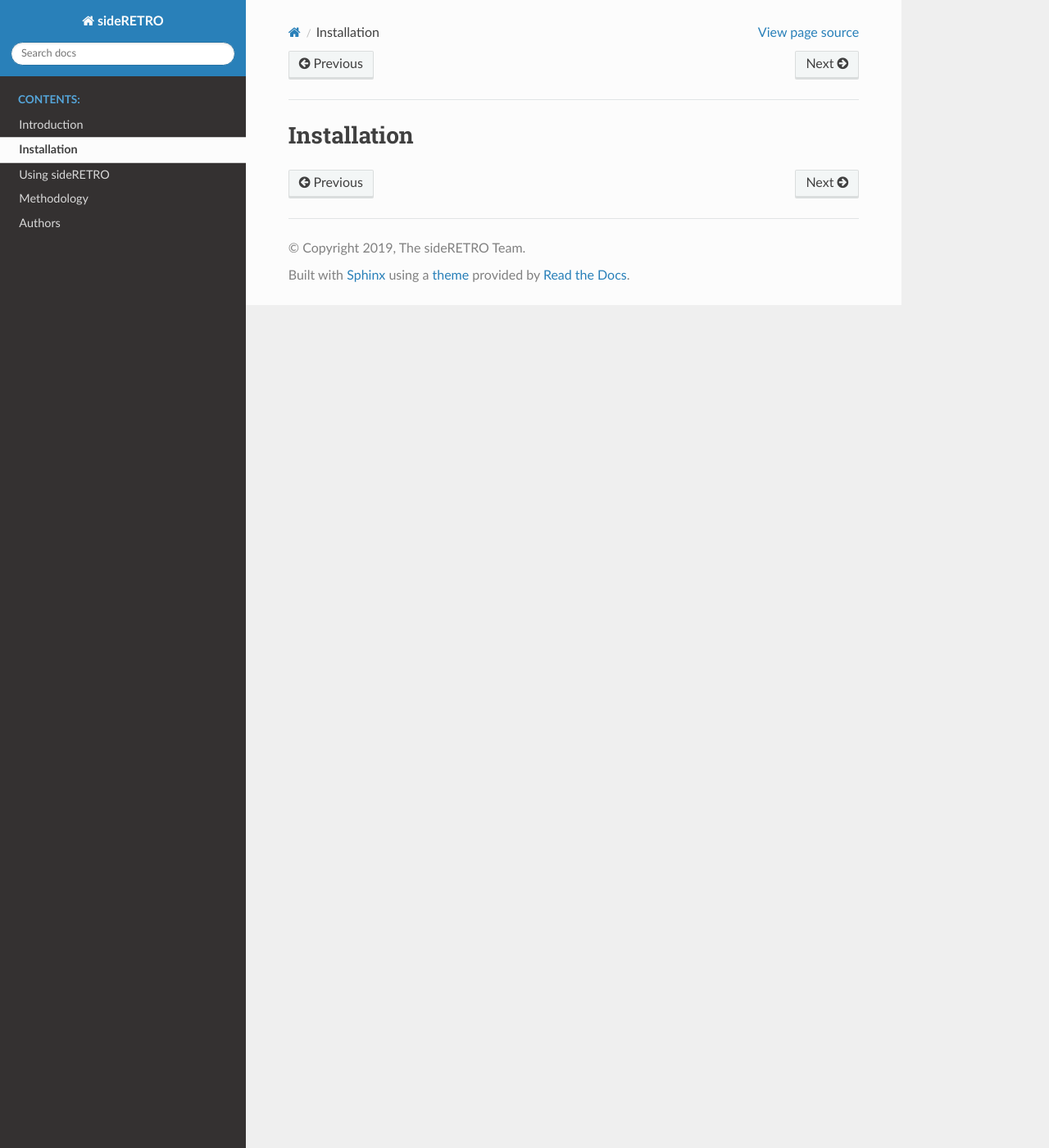
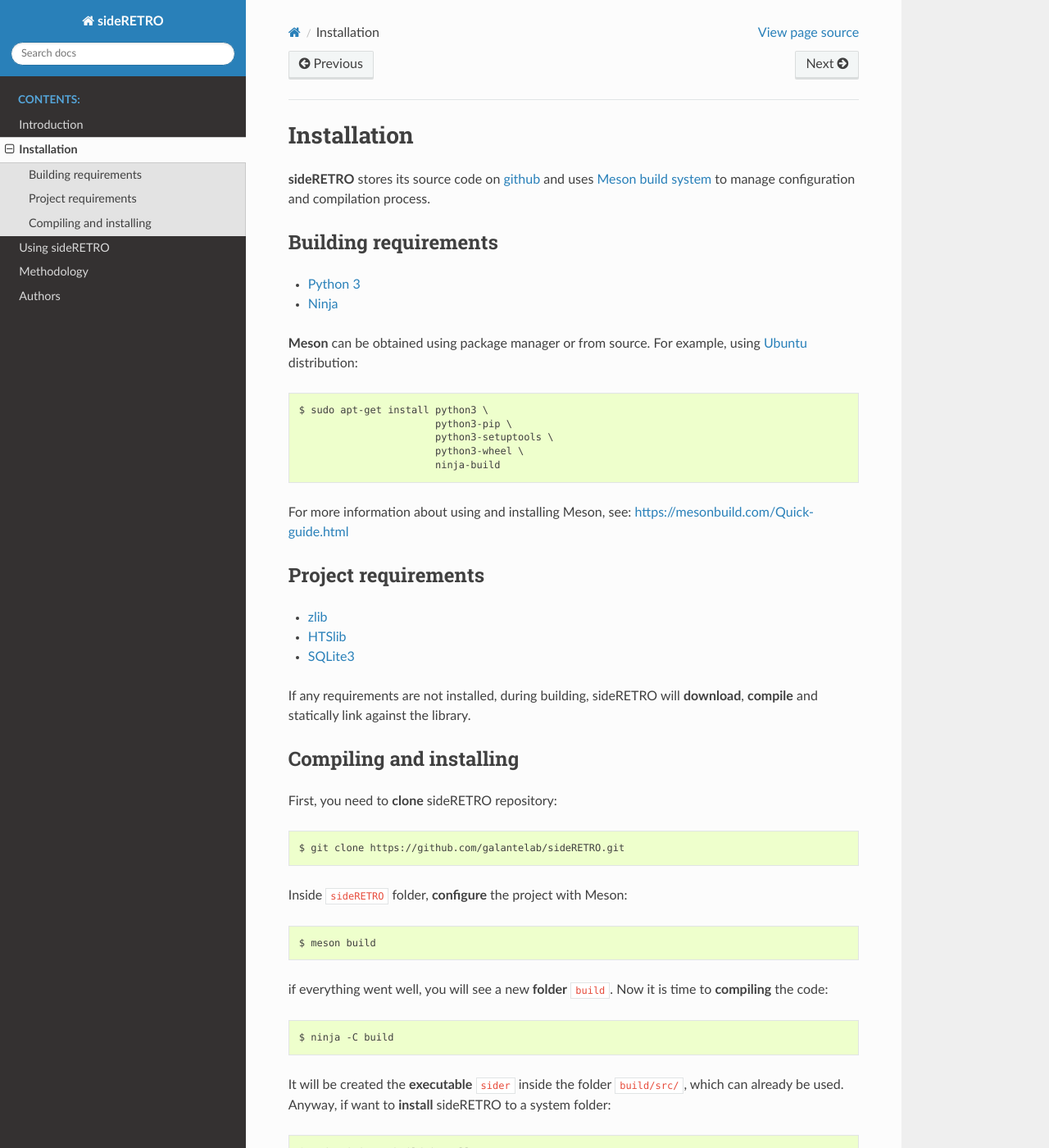
Before and after one commit to galantelab/sideRETRO, a Sphinx documentation site: the page built from docs/install.rst, in a window 1280 px wide and 1400 px high. Shown: the whole window at 82% size. Built offline with Sphinx 7.4.7 and the Read the Docs theme 2.0.0, drawn with Linux system fonts in a browser that asks for light colours; some of the changed text lies outside the part shown.

Commit message:
ADD: install.rst: Installation page

```diff
--- a/docs/install.rst
+++ b/docs/install.rst
@@ -3,3 +3,64 @@
 ************
 Installation
 ************
+
+**sideRETRO** stores its source code on `github <https://github.com/galantelab/sideRETRO>`_
+and uses `Meson build system <https://mesonbuild.com/>`_ to manage
+configuration and compilation process.
+
+Building requirements
+=====================
+
+- `Python 3 <https://www.python.org/>`_
+- `Ninja <https://github.com/ninja-build/ninja/>`_
+
+**Meson** can be obtained using package manager or from source. For example, using
+`Ubuntu <https://ubuntu.com/>`_ distribution::
+
+  $ sudo apt-get install python3 \
+                         python3-pip \
+                         python3-setuptools \
+                         python3-wheel \
+                         ninja-build
+
+For more information about using and installing Meson, see:
+https://mesonbuild.com/Quick-guide.html
+
+Project requirements
+======================
+
+- `zlib <https://www.zlib.net/>`_
+- `HTSlib <http://www.htslib.org/>`_
+- `SQLite3 <https://www.sqlite.org/>`_
+
+If any requirements are not installed, during building, sideRETRO
+will **download**, **compile** and statically link against the library.
+
+Compiling and installing
+========================
+
+First, you need to **clone** sideRETRO repository::
+
+  $ git clone https://github.com/galantelab/sideRETRO.git
+
+Inside :file:`sideRETRO` folder, **configure** the project with Meson::
+
+  $ meson build
+
+if everything went well, you will see a new **folder** :file:`build`.
+Now it is time to **compiling** the code::
+
+  $ ninja -C build
+
+It will be created the **executable** :file:`sider` inside the folder
+:file:`build/src/`, which can already be used. Anyway, if want to
+**install** sideRETRO to a system folder::
+
+  $ sudo ninja -C build install
+
+By default, sideRETRO will install under :file:`/usr/local/`.
+The configure script can **customize** the prefix directory. Run::
+
+  $ meson build configure
+
+for instructions and other installation options.
```
